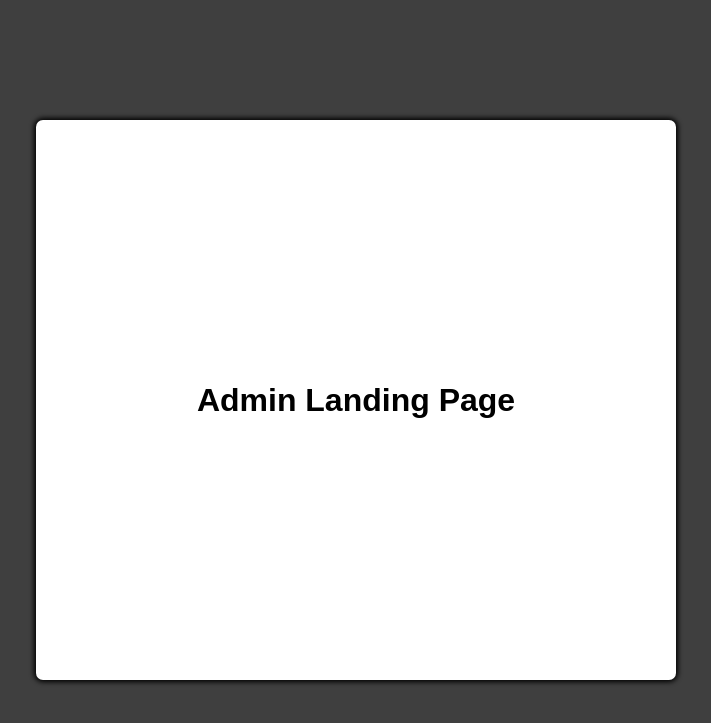
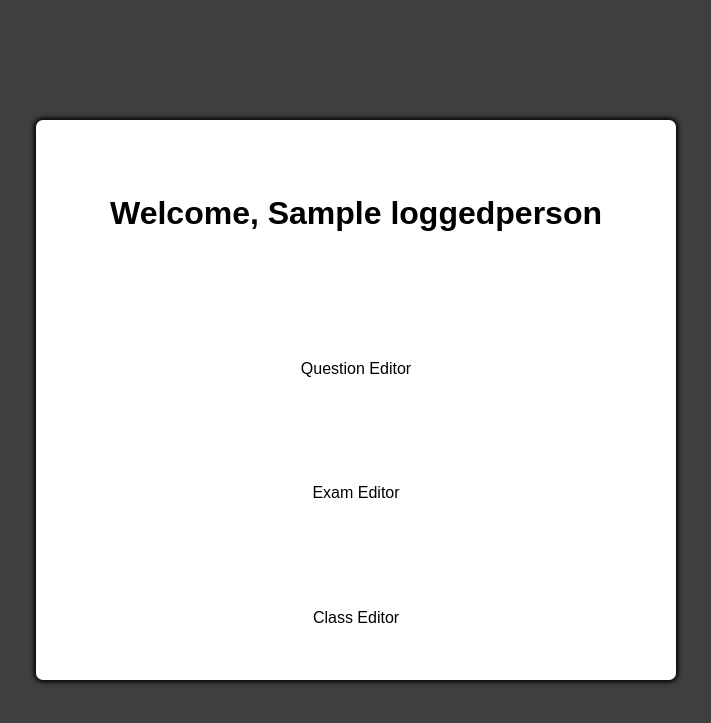
Before and after one commit to sbharg/cs490-project, a Flask app: template app/templates/adminlanding.html in a window 1280 px wide. Shown: the top 723 px of the page, without its empty margins (284-995 px from the left). Run offline with Flask 2, Linux system fonts and the light colour scheme; the template is opened without the code that fills it: most values are stand-ins (such as "Sample title", 1, 10 or a date in 2020).

Commit message:
new file, qeditor support. starting to change admin langing page

```diff
--- a/app/templates/adminlanding.html
+++ b/app/templates/adminlanding.html
@@ -1,13 +1,16 @@
 <head>
   <meta charset="UTF-8">
   <meta name="viewport" content="width=device-width, initial-scale=1.0">
-  <title>Login</title>
+  <title>Welcome, {{loggedperson| safe}}</title>
   <link rel="stylesheet" href="../static/login-page.css"
 </head>
 
 <body>
   <main id="main-holder">
-    <h1 id="login-header">Admin Landing Page</h1>
+    <h1 id="login-header">Welcome, {{loggedperson| safe}}</h1>
+    <a id="lf-qeditor" class="lf-signin" onclick="window.location.href='/qeditor';">Question Editor</a>
+    <a id="lf-exeditor" class="lf-signin" onclick="window.location.href='/exeditor';">Exam Editor</a>
+    <a id="lf-clseditor" class="lf-signin" onclick="window.location.href='/clseditor';">Class Editor</a>
   </main>
 </body>
 
```
Also changed, not shown: app/templates/qeditor.html (added, +15 -0 lines).
